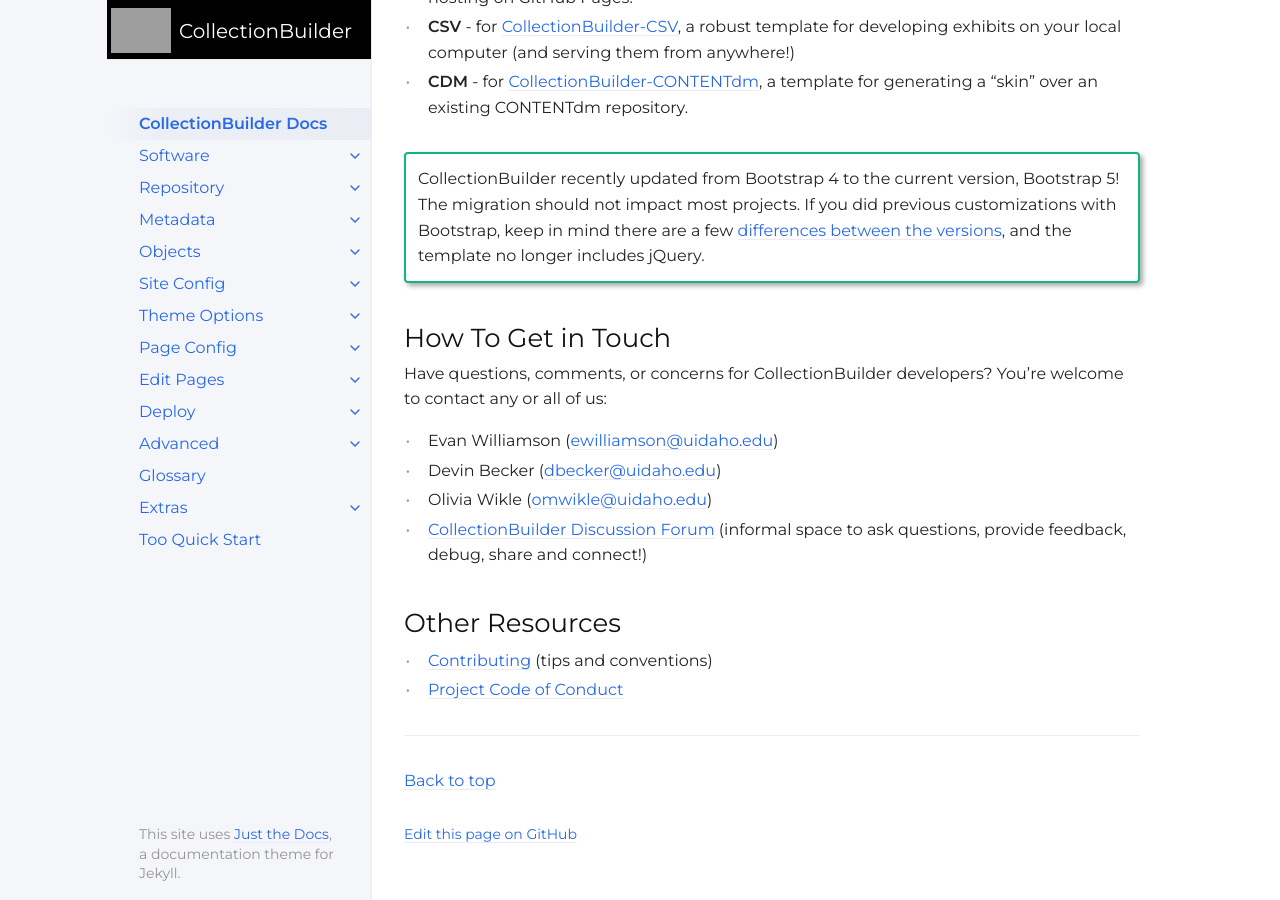
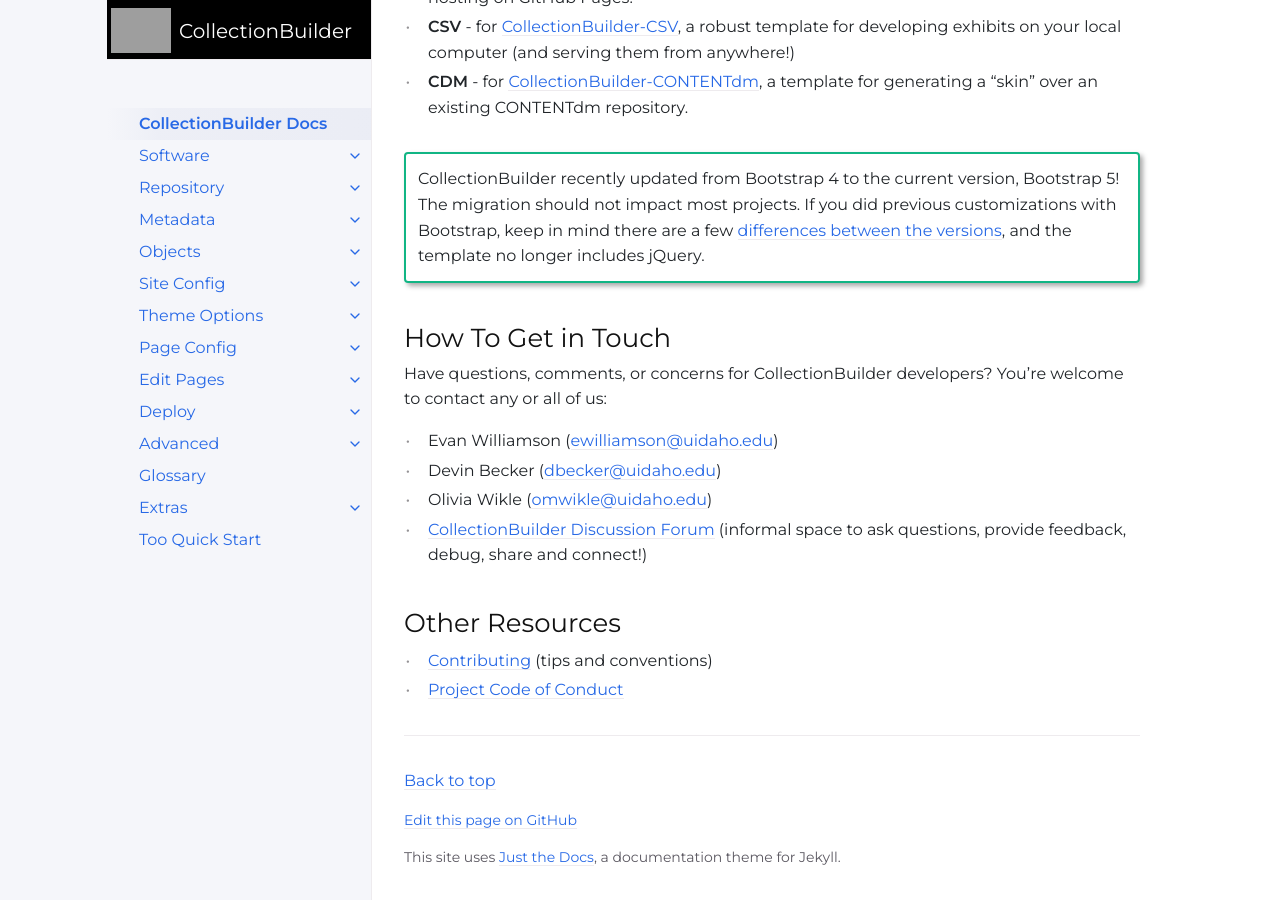
Before and after one commit to CollectionBuilder/cb-docs, a Jekyll site: the page built from index.md, in a window 1280 px wide and 900 px high, scrolled down 786 px. Built offline with Jekyll 4.4.1, drawn with Linux system fonts in a browser that asks for light colours; comment, search, counter and statistics services are not loaded; before the commit the page ends 1664 px from its top, so only the background shows below that.

Commit message:
move JTD link from nav to footer

```diff
--- a/_layouts/default.html
+++ b/_layouts/default.html
@@ -74,10 +74,6 @@ layout: table_wrappers
       {% include nav.html pages=site.html_pages %}
 
     </nav>
-    <footer class="site-footer">
-      This site uses <a href="https://github.com/just-the-docs/just-the-docs">Just the Docs</a>, a documentation theme for
-      Jekyll.
-    </footer>
   </div>
   <div class="main" id="top">
     <div id="main-header" class="main-header" >
@@ -176,7 +172,7 @@ layout: table_wrappers
           {{ footer_custom }}
 
           {% if site.last_edit_timestamp or site.gh_edit_link %}
-          <div class="d-flex mt-2">
+          <div class="mt-2">
             {% if site.last_edit_timestamp and site.last_edit_time_format and page.last_modified_date %}
             <p class="text-small text-grey-dk-000 mb-0 mr-2">
               Page last modified: <span class="d-inline-block">{{ page.last_modified_date | date:
@@ -195,6 +191,7 @@ layout: table_wrappers
                 id="edit-this-page">{{ site.gh_edit_link_text }}</a>
             </p>
             {% endif %}
+            <p class="text-small text-grey-dk-100 mb-0">This site uses <a href="https://github.com/just-the-docs/just-the-docs">Just the Docs</a>, a documentation theme for Jekyll.</p>
           </div>
           {% endif %}
         </footer>
```
